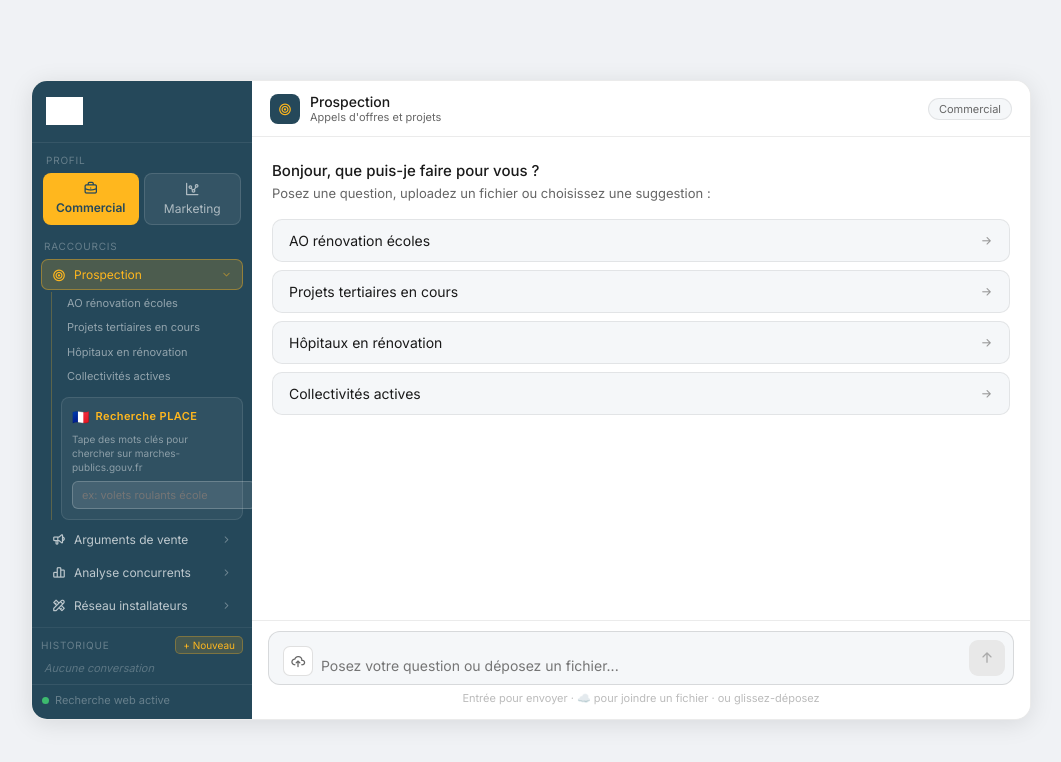
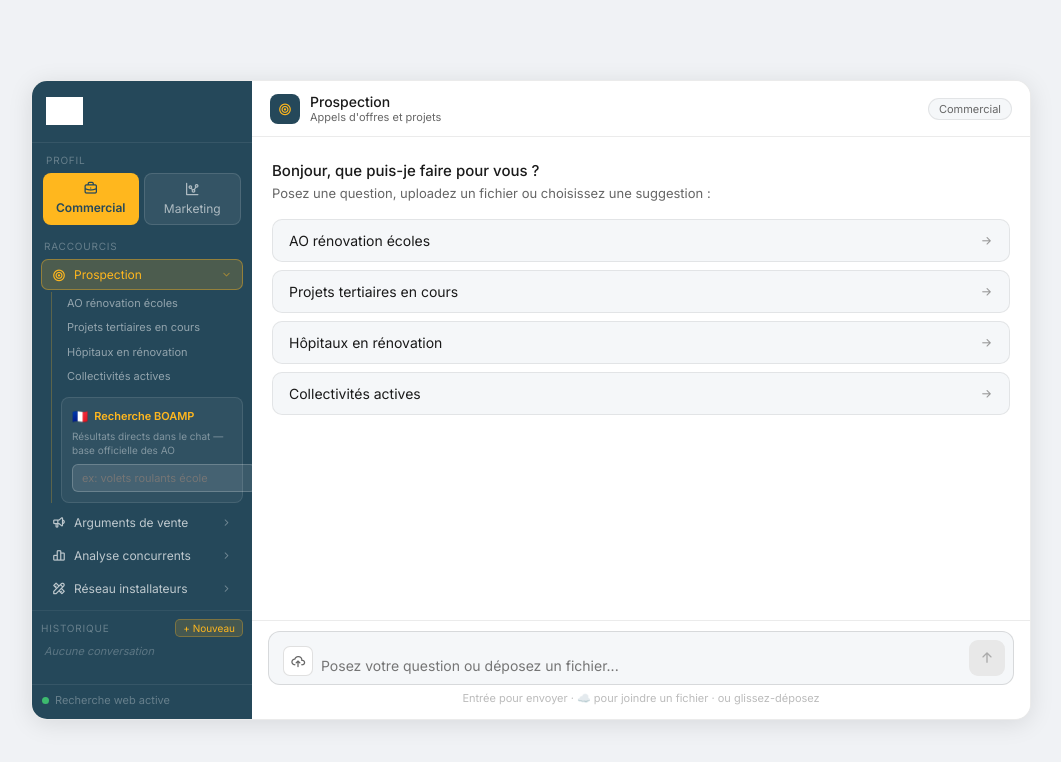
Before and after one commit to mathistz/somfy-agent-, a React (Vite) app: page / in a window 1280 px wide. Shown: the top 762 px of the page, without its empty margins (109-1170 px from the left). Built offline with nearby package versions, Linux system fonts and the light colour scheme; grey boxes are pictures that could not be loaded.

Commit message:
Update App.jsx

```diff
--- a/src/App.jsx
+++ b/src/App.jsx
@@ -21,7 +21,7 @@ STYLE DE RÉPONSE :
 - Tu peux répondre à n'importe quelle question, pas seulement sur Somfy
 - Si un fichier est joint, analyse-le et réponds en te basant sur son contenu
 - Utilise la recherche web pour toute question d'actualité
-- Pour les appels d'offres, consulte systématiquement marches-publics.gouv.fr (plateforme PLACE) et boamp.fr
+- Pour les appels d'offres, consulte systématiquement le BOAMP et marches-publics.gouv.fr
 
 GRAPHIQUES : quand tu as des données chiffrées comparatives, ajoute à la fin :
 CHART_START
@@ -35,9 +35,9 @@ const PROFILES = {
     categories: [
       { id:"prospection", label:"Prospection", icon:"ti-target", desc:"Appels d'offres et projets",
         prompts:[
-          { label:"AO rénovation écoles", text:"Recherche les appels d'offres publics sur marches-publics.gouv.fr pour la rénovation d'écoles avec volets roulants ou protection solaire en France ce mois-ci." },
+          { label:"AO rénovation écoles", text:"Recherche les appels d'offres publics sur le BOAMP pour la rénovation d'écoles avec volets roulants ou protection solaire en France ce mois-ci." },
           { label:"Projets tertiaires en cours", text:"Quels sont les grands projets de rénovation tertiaire en France avec besoin potentiel en protection solaire ?" },
-          { label:"Hôpitaux en rénovation", text:"Recherche les appels d'offres sur marches-publics.gouv.fr pour la rénovation d'hôpitaux ou bâtiments de santé en France." },
+          { label:"Hôpitaux en rénovation", text:"Recherche les appels d'offres sur le BOAMP pour la rénovation d'hôpitaux ou bâtiments de santé en France." },
           { label:"Collectivités actives", text:"Quelles collectivités françaises ont annoncé des plans de rénovation thermique de leur patrimoine immobilier ?" },
         ]},
       { id:"pitch", label:"Arguments de vente", icon:"ti-speakerphone", desc:"Pitch par interlocuteur",
@@ -95,27 +95,54 @@ const PROFILES = {
 
 function PlaceSearchWidget({ onSearch }) {
   const [keywords, setKeywords] = useState("");
-  function handleSubmit() {
+  const [loadingAO, setLoadingAO] = useState(false);
+
+  async function handleSubmit() {
     if (!keywords.trim()) return;
-    const url = `https://www.marches-publics.gouv.fr/?page=Entreprise.EntrepriseAdvancedSearch&searchAnnCons&keyWord=${encodeURIComponent(keywords)}&categorie=0&localisations=`;
-    window.open(url, "_blank");
-    onSearch(`Recherche les appels d'offres publics sur la plateforme PLACE (marches-publics.gouv.fr) pour les mots clés : "${keywords}". Trouve et résume les appels d'offres les plus pertinents pour Somfy, notamment ceux concernant la protection solaire, les volets roulants, les BSO, les stores ou la rénovation thermique de bâtiments.`);
-    setKeywords("");
+    setLoadingAO(true);
+    try {
+      const res = await fetch("/api/boamp", {
+        method: "POST",
+        headers: { "Content-Type": "application/json" },
+        body: JSON.stringify({ keywords: keywords.trim() })
+      });
+      const data = await res.json();
+      const results = data.results || [];
+      if (results.length === 0) {
+        onSearch(`J'ai recherché "${keywords}" sur le BOAMP mais aucun appel d'offres n'a été trouvé. Suggère d'autres mots clés pertinents pour Somfy.`);
+      } else {
+        const summary = results.slice(0, 8).map((r, i) => {
+          const title = r.titre || r.intitule || "Sans titre";
+          const org = r.donnees?.identite?.denomination || r.organisme || "";
+          const date = r.dateparution || r.date || "";
+          const dept = r.donnees?.lieu?.departement || "";
+          return `${i+1}. ${title}${org ? ` — ${org}` : ""}${dept ? ` (${dept})` : ""}${date ? ` — publié le ${date}` : ""}`;
+        }).join("\n");
+        onSearch(`Voici ${results.length} appels d'offres trouvés sur le BOAMP pour "${keywords}" :\n\n${summary}\n\nAnalyse ces résultats : lesquels sont les plus pertinents pour Somfy ? Y a-t-il des opportunités concrètes à saisir ?`);
+      }
+    } catch (err) {
+      onSearch(`Recherche BOAMP pour "${keywords}" — analyse les opportunités d'appels d'offres publics français pour Somfy sur ce sujet.`);
+    } finally {
+      setLoadingAO(false);
+      setKeywords("");
+    }
   }
+
   return (
     <div style={{ margin:"8px 0 4px", padding:"10px", background:"rgba(255,255,255,0.05)", borderRadius:8, border:"1px solid rgba(255,255,255,0.1)" }}>
-      <div style={{ display:"flex", alignItems:"center", gap:6, marginBottom:7 }}>
-        <span style={{ fontSize:14 }}>🇫🇷</span>
-        <span style={{ fontSize:11, fontWeight:600, color:YELLOW, letterSpacing:"0.04em" }}>Recherche PLACE</span>
+      <div style={{ display:"flex", alignItems:"center", gap:6, marginBottom:5 }}>
+        <span style={{ fontSize:13 }}>🇫🇷</span>
+        <span style={{ fontSize:11, fontWeight:600, color:YELLOW }}>Recherche BOAMP</span>
+        {loadingAO && <span style={{ fontSize:10, color:"rgba(255,255,255,0.4)", fontStyle:"italic" }}>Recherche...</span>}
       </div>
-      <p style={{ margin:"0 0 7px", fontSize:10, color:"rgba(255,255,255,0.45)", lineHeight:1.4 }}>
-        Tape des mots clés pour chercher sur marches-publics.gouv.fr
+      <p style={{ margin:"0 0 7px", fontSize:10, color:"rgba(255,255,255,0.4)", lineHeight:1.4 }}>
+        Résultats directs dans le chat — base officielle des AO
       </p>
       <div style={{ display:"flex", gap:5 }}>
-        <input value={keywords} onChange={e=>setKeywords(e.target.value)} onKeyDown={e=>{ if(e.key==="Enter") handleSubmit(); }} placeholder="ex: volets roulants école"
+        <input value={keywords} onChange={e=>setKeywords(e.target.value)} onKeyDown={e=>{ if(e.key==="Enter") handleSubmit(); }} placeholder="ex: volets roulants école" disabled={loadingAO}
           style={{ flex:1, padding:"6px 9px", borderRadius:6, border:"1px solid rgba(255,255,255,0.2)", background:"rgba(255,255,255,0.1)", color:"#fff", fontSize:11, outline:"none", fontFamily:"inherit" }}/>
-        <button onClick={handleSubmit} disabled={!keywords.trim()} style={{ padding:"6px 10px", borderRadius:6, border:"none", cursor:keywords.trim()?"pointer":"default", background:keywords.trim()?YELLOW:"rgba(255,255,255,0.1)", color:keywords.trim()?NAVY:"rgba(255,255,255,0.3)", fontSize:11, fontWeight:600, flexShrink:0 }}>
-          Chercher
+        <button onClick={handleSubmit} disabled={!keywords.trim()||loadingAO} style={{ padding:"6px 10px", borderRadius:6, border:"none", cursor:keywords.trim()&&!loadingAO?"pointer":"default", background:keywords.trim()&&!loadingAO?YELLOW:"rgba(255,255,255,0.1)", color:keywords.trim()&&!loadingAO?NAVY:"rgba(255,255,255,0.3)", fontSize:11, fontWeight:600, flexShrink:0 }}>
+          {loadingAO ? "..." : "Go"}
         </button>
       </div>
     </div>
@@ -212,8 +239,8 @@ function exportPDF(messages, profile, title) {
     }
     return `<div class="message agent"><div class="label">Somfy Agent</div><div class="bubble agent-bubble">${text.replace(/\n/g,"<br/>")}</div></div>`;
   }).join("");
-  const html = `<!DOCTYPE html><html lang="fr"><head><meta charset="UTF-8"/><title>Somfy Agent — ${title}</title><style>body{font-family:'Helvetica Neue',Arial,sans-serif;margin:0;padding:40px;color:#1a1a1a;background:#fff}.header{display:flex;align-items:center;justify-content:space-between;padding-bottom:20px;border-bottom:2px solid #25485A;margin-bottom:30px}.logo{display:flex;align-items:center;gap:12px}.logo-img{height:32px;width:auto}.logo-text p{margin:0;font-size:12px;color:#666}.meta{text-align:right;font-size:12px;color:#666}.meta strong{color:#25485A}.message{margin-bottom:20px}.label{font-size:11px;font-weight:600;text-transform:uppercase;letter-spacing:0.06em;margin-bottom:6px;color:#999}.bubble{padding:14px 18px;border-radius:12px;font-size:14px;line-height:1.7}.user-bubble{background:#25485A;color:#fff}.agent-bubble{background:#f5f7f9;color:#1a1a1a;border:1px solid rgba(0,0,0,0.08)}.file-tag{font-size:12px;color:#25485A;margin-bottom:6px}.footer{margin-top:40px;padding-top:16px;border-top:1px solid #eee;font-size:11px;color:#bbb;text-align:center}</style></head><body>
-  <div class="header"><div class="logo"><img class="logo-img" src="${LOGO_URL}" alt="Somfy"/><div class="logo-text"><p>Protection solaire tertiaire</p></div></div><div class="meta"><strong>${profile}</strong><br/>${date}<br/>${messages.filter(m=>m.role==="user").length} échange${messages.filter(m=>m.role==="user").length>1?"s":""}</div></div>
+  const html = `<!DOCTYPE html><html lang="fr"><head><meta charset="UTF-8"/><title>Somfy Agent — ${title}</title><style>body{font-family:'Helvetica Neue',Arial,sans-serif;margin:0;padding:40px;color:#1a1a1a;background:#fff}.header{display:flex;align-items:center;justify-content:space-between;padding-bottom:20px;border-bottom:2px solid #25485A;margin-bottom:30px}.logo-img{height:32px;width:auto}.meta{text-align:right;font-size:12px;color:#666}.meta strong{color:#25485A}.message{margin-bottom:20px}.label{font-size:11px;font-weight:600;text-transform:uppercase;letter-spacing:0.06em;margin-bottom:6px;color:#999}.bubble{padding:14px 18px;border-radius:12px;font-size:14px;line-height:1.7}.user-bubble{background:#25485A;color:#fff}.agent-bubble{background:#f5f7f9;color:#1a1a1a;border:1px solid rgba(0,0,0,0.08)}.file-tag{font-size:12px;color:#25485A;margin-bottom:6px}.footer{margin-top:40px;padding-top:16px;border-top:1px solid #eee;font-size:11px;color:#bbb;text-align:center}</style></head><body>
+  <div class="header"><img class="logo-img" src="${LOGO_URL}" alt="Somfy"/><div class="meta"><strong>${profile}</strong><br/>${date}<br/>${messages.filter(m=>m.role==="user").length} échange${messages.filter(m=>m.role==="user").length>1?"s":""}</div></div>
   ${content}<div class="footer">Généré par Somfy Agent — ${date}</div>
   <script>window.onload=()=>window.print();</script></body></html>`;
   const win = window.open("","_blank");
```
